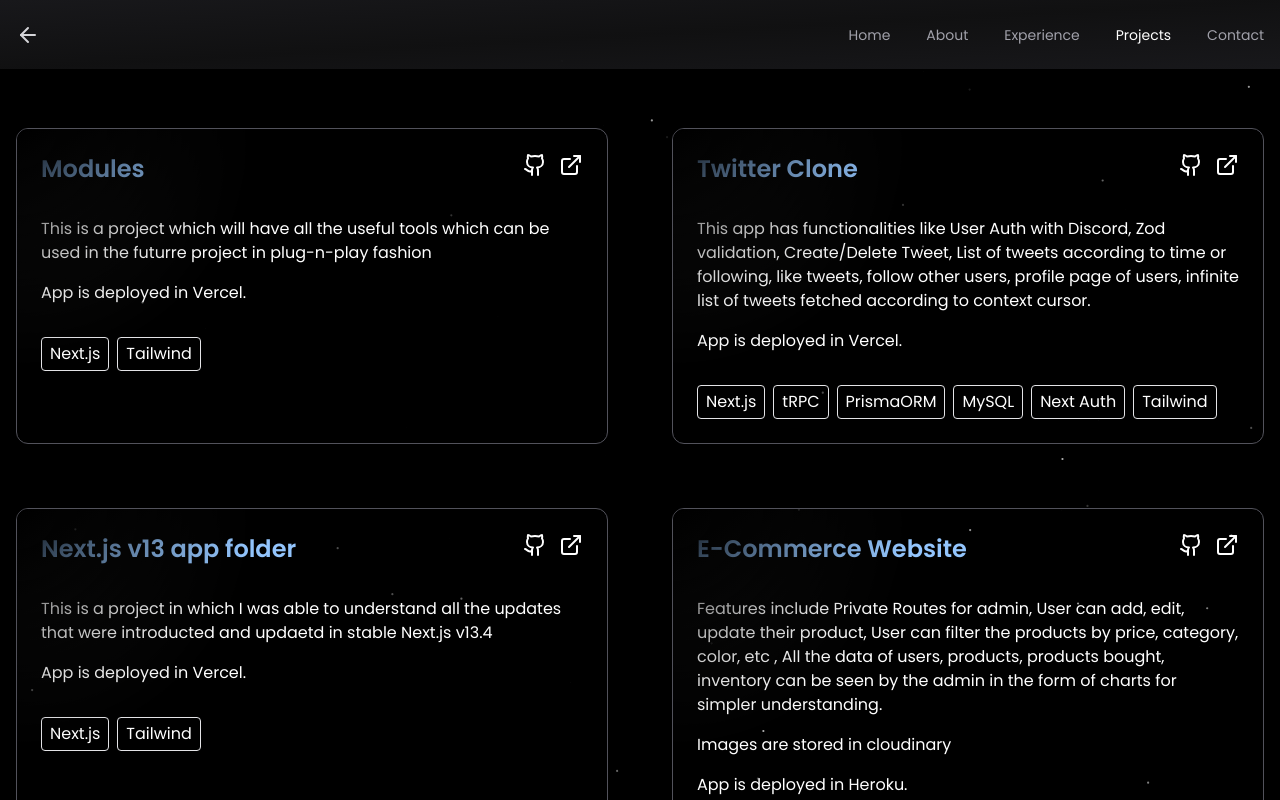
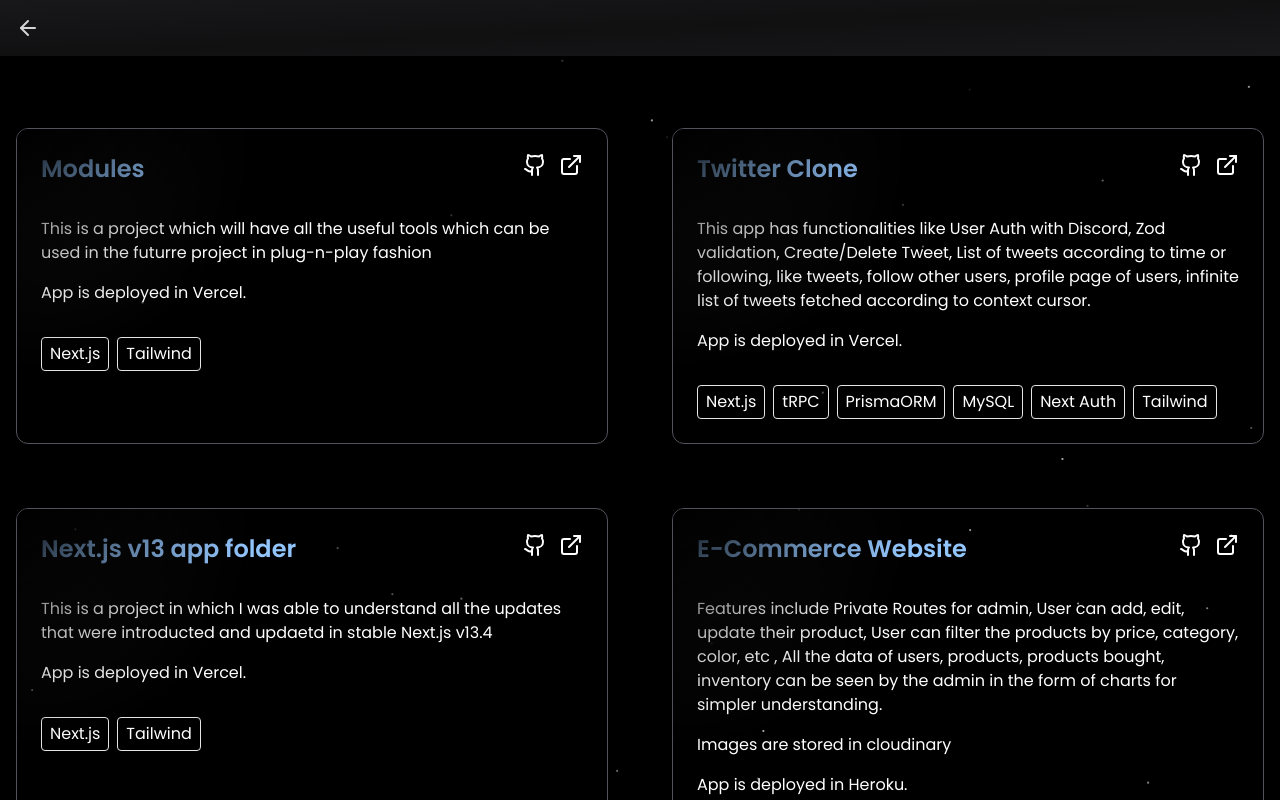
Before and after one commit to kavandalal/portfolio, a Next.js app: page /project in a window 1280 px wide. Shown: the top 800 px of the page. Built offline with nearby package versions, Linux system fonts and the light colour scheme.

Commit message:
bug fix in iphone nav

```diff
--- a/ui/nav.tsx
+++ b/ui/nav.tsx
@@ -66,7 +66,8 @@
 						'fixed inset-x-0 bottom-0 top-14 mt-px ': !isOpen,
 					})}>
 					<nav className='space-y-3 lg:space-y-0 lg:space-x-5  px-2 py-2 lg:py-5 flex flex-col lg:flex-row'>
-						{navigation.map((section) => {
+						{isOpen &&
+							navigation.map((section) => {
 								return (
 									<div key={section.name} className='my-auto'>
 										<div className='space-y-1 '>
@@ -94,7 +95,7 @@
 function NavItem({ item, close }: NavItemProp) {
 	const segment = useSelectedLayoutSegment();
 	const { link, name } = item;
-	const isActive = link === segment;
+	const isActive = link.toLowerCase() === segment;
 
 	return (
 		<Link
```
Lines whose indentation alone changed are shown as unchanged.
